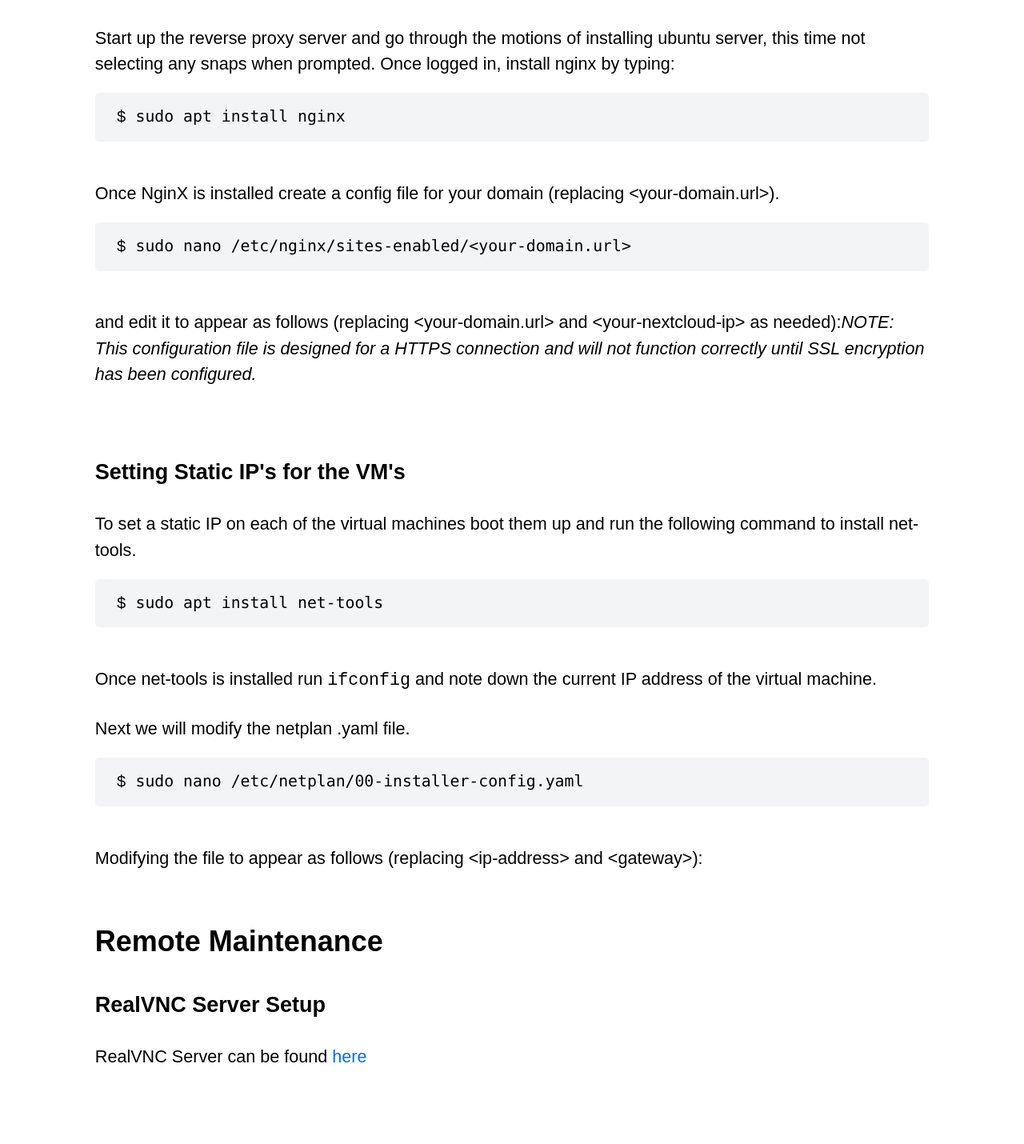
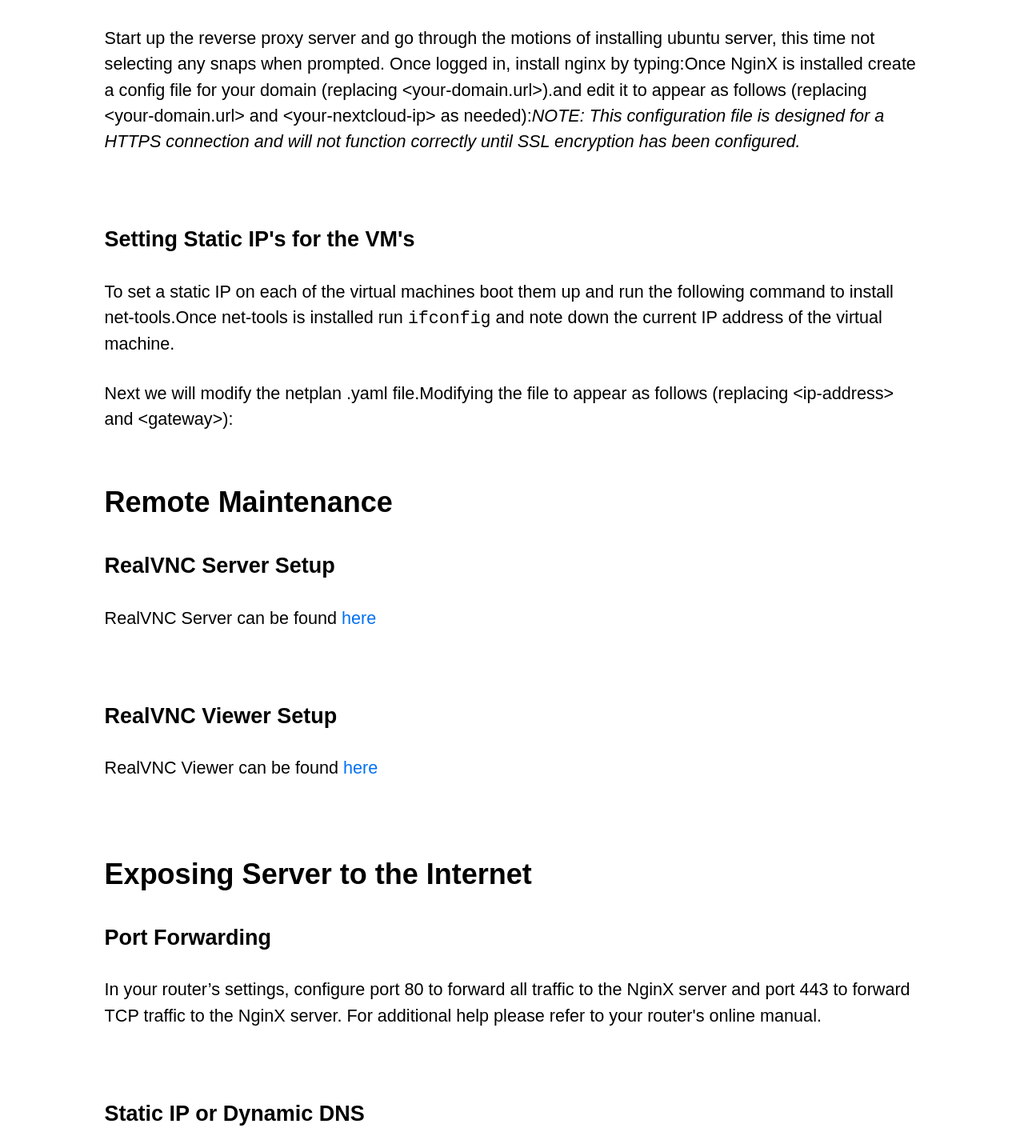
Before and after one commit to lreynolds188/Portfolio, a Next.js app: page /nextcloud in a window 1280 px wide. Shown: the part 1753-3183 px from the top of the page at 80% size. Built offline with nearby package versions, Linux system fonts and the light colour scheme.

Commit message:
Update nextcloud.js

```diff
--- a/pages/nextcloud.js
+++ b/pages/nextcloud.js
@@ -33,18 +33,14 @@ export default function Home() {
 	 		<br /><br /><br />
 			<h3>Reverse Proxy Server Setup</h3>
 				<p className={styles.description}>Start up the reverse proxy server and go through the motions of installing ubuntu server, this time not selecting any snaps when prompted. Once logged in, install nginx by typing:</p>
-				<pre className={styles.code}><code className={styles.code}><code className={styles.unselectable}>$ </code>sudo apt install nginx</code></pre><br />
-	  			<p className={styles.description}>Once NginX is installed create a config file for your domain (replacing &lt;your-domain.url&gt;).</p>
-	  			<pre className={styles.code}><code className={styles.code}><code className={styles.unselectable}>$ </code>sudo nano /etc/nginx/sites-enabled/&lt;your-domain.url&gt;</code></pre><br />
-				<p className={styles.description}>and edit it to appear as follows (replacing &lt;your-domain.url&gt; and &lt;your-nextcloud-ip&gt; as needed):</p>
+				<p className={styles.description}>Once NginX is installed create a config file for your domain (replacing &lt;your-domain.url&gt;).</p>
+	  			<p className={styles.description}>and edit it to appear as follows (replacing &lt;your-domain.url&gt; and &lt;your-nextcloud-ip&gt; as needed):</p>
 				<p className={styles.description}><i>NOTE: This configuration file is designed for a HTTPS connection and will not function correctly until SSL encryption has been configured.</i></p>
 			<br /><br /><br />
 			<h3>Setting Static IP's for the VM's</h3>
 				<p className={styles.description}>To set a static IP on each of the virtual machines boot them up and run the following command to install net-tools.</p>
-				<pre className={styles.code}><code className={styles.code}><code className={styles.unselectable}>$ </code>sudo apt install net-tools</code></pre><br/>
 				<p className={styles.description}>Once net-tools is installed run <code>ifconfig</code> and note down the current IP address of the virtual machine.</p><br/><br/>
 	  			<p className={styles.description}>Next we will modify the netplan .yaml file.</p>
-	  			<pre className={styles.code}><code className={styles.code}><code className={styles.unselectable}>$ </code>sudo nano /etc/netplan/00-installer-config.yaml</code></pre><br/>
 	  			<p className={styles.description}>Modifying the file to appear as follows (replacing &lt;ip-address&gt; and &lt;gateway&gt;):</p>
 			<br /><br />
 
@@ -79,21 +75,14 @@ export default function Home() {
 				<p className={styles.description}>The last step that should really be done if the nextcloud will be accessed over the internet is to set up SSL encryption so that the server can be accessed through HTTPS. This will ensure that your files etc will be encrypted en route to and from the server though not <em>on</em> the server, which is fine since an account with a password is required to access it.</p><br /><br />
 				<p className={styles.description}>This is actually pretty easy to do thanks to <a href="https://letsencrypt.org/">Let's Encrypt</a>. Ensure port 443 is forwarding in your router's configuration as that's the port used for ssl.</p><br /><br />
 				<p className={styles.description}>The certificates need to be set up on the nginx server, because that will be the terminal for ssl connections. So log into the nginx server and install Let's Encrypt's certbot by typing:</p><br />
-				<pre className={styles.code}><code className={styles.code}><code className={styles.unselectable}>$ </code>sudo snap install --classic certbot</code></pre><br/>
 				<p className={styles.description}>Once certbot is installed, create a config file for NginX.</p>
-				<pre className={styles.code}><code className={styles.code}><code className={styles.unselectable}>$ </code>sudo certbot --nginx -d &lt;your-domain.url&gt;</code></pre><br/>
 				<p className={styles.description}>Install the proxy's config file</p>
-				<pre className={styles.code}><code className={styles.code}><code className={styles.unselectable}>$ </code>sudo ln -s /etc/nginx/sites-available/&lt;your-domain.url&gt; /etc/nginx/sites-enabled/</code></pre><br/>
 				<p className={styles.description}>Finally, restart nginx</p>
-				<pre className={styles.code}><code className={styles.code}><code className={styles.unselectable}>$ </code>sudo service nginx restart</code></pre>
-			<br /><br />
+				<br /><br />
 			<h3>Automatic Certificate Renewal</h3>
 				<p className={styles.description}>The ssl certificates expire every 90 days, but they can be easily and non-interactively renewed with</p>
-				<pre className={styles.code}><code className={styles.code}><code className={styles.unselectable}>$ </code>sudo certbot renew</code></pre><br/>
 				<p className={styles.description}>So just set up a cron job to do this every other month or so.</p>
-				<pre className={styles.code}><code className={styles.code}><code className={styles.unselectable}>$ </code>sudo crontab -e</code></pre><br/>
 				<p className={styles.description}>Adding the line</p>
-				<pre className={styles.code}><code className={styles.code}><code className={styles.unselectable}>$ </code>0 0 1 */2 * /usr/bin/certbot -q renew</code></pre><br/>
 				<p className={styles.description}>Which will automatically renew the certificates at midnight on the first of every other month.</p>
 			<br /><br /><br />
 			<h3>Enable 2-Factor Authentication</h3>
```
